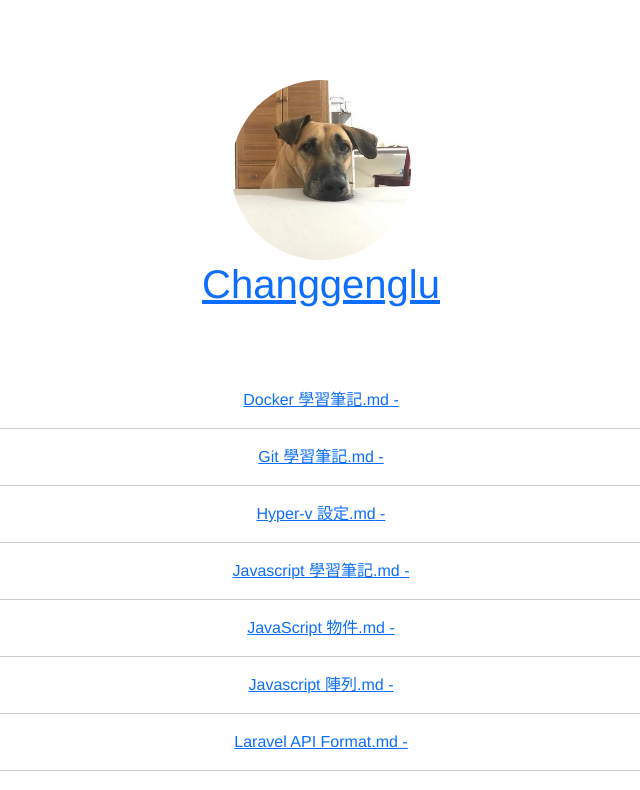
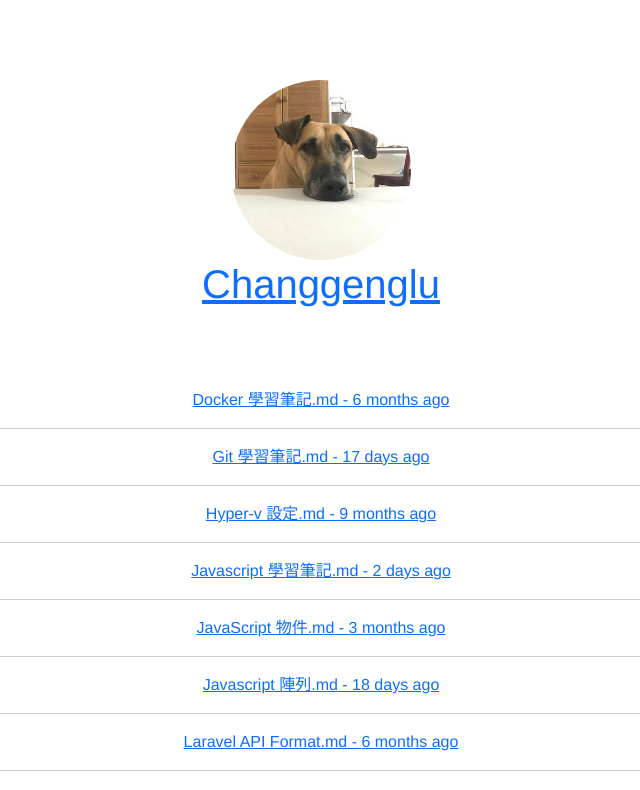
Before and after one commit to changgenglu/changgenglu-blog, a Vue app: page / in a window 1280 px wide. Shown: the top 790 px of the page, without its empty margins (319-959 px from the left). Built offline with nearby package versions, Linux system fonts and the light colour scheme; what vue3-markdown-it would draw is missing.

Commit message:
feat: 新增計算文章更新時間功能

```diff
--- a/src/components/MenuComponent.vue
+++ b/src/components/MenuComponent.vue
@@ -3,7 +3,8 @@
         <router-link :to="`/markdown/${item.name}`">
             <span>{{ item.name }}</span>
             <span> - </span>
-            <span>{{ item.date }}</span>
+            <!-- {{ typeof item.date }} -->
+            <span>{{ countDate(item.date) }} ago</span>
         </router-link>
         <hr>
     </div>
@@ -26,7 +27,52 @@ export default {
                     name: item.name
                 }
             ))
+        },
+        countDate: function (fileDate) {
+            // 取得本地時間
+            var now = new Date();
+
+            // 指定時間的字串
+            var specifiedTime = fileDate;
+
+            // 將指定時間轉換為日期物件
+            var specifiedDate = new Date(specifiedTime);
+
+            // 計算本地時間與指定時間的差距（以毫秒為單位）
+            var differenceMilliseconds = now.getTime() - specifiedDate.getTime();
+
+            // 將差距時間轉換為語意化時間
+            var seconds = Math.floor(differenceMilliseconds / 1000) % 60;
+            var minutes = Math.floor(differenceMilliseconds / (1000 * 60)) % 60;
+            var hours = Math.floor(differenceMilliseconds / (1000 * 60 * 60)) % 24;
+            var days = Math.floor(differenceMilliseconds / (1000 * 60 * 60 * 24));
+            var months = Math.floor(differenceMilliseconds / (1000 * 60 * 60 * 24 * 30)) % 12;
+            var years = Math.floor(differenceMilliseconds / (1000 * 60 * 60 * 24 * 30 * 12));
+
+            function addS(date) {
+                if (date > 1) {
+                    return "s ";
+                } else {
+                    return "";
+                }
+            }
+
+            // 輸出語意化時間
+            if (years > 0) {
+                return years + ` year${addS(years)} `;
+            } else if (months > 0) {
+                return months + ` month${addS(months)} `;
+            } else if (days > 0) {
+                return days + ` day${addS(days)} `;
+            } else if (hours > 0) {
+                return hours + ` day${addS(hours)} `;
+            } else if (minutes > 0) {
+                return minutes + ` minute${addS(minutes)} `;
+            } else if (seconds > 0) {
+                return seconds + ` second${addS(seconds)}`;
+            }
         }
+
     },
     mounted() {
         this.getFilesInFolder();
```
Also changed, not shown: src/assets/fileNames.json.
